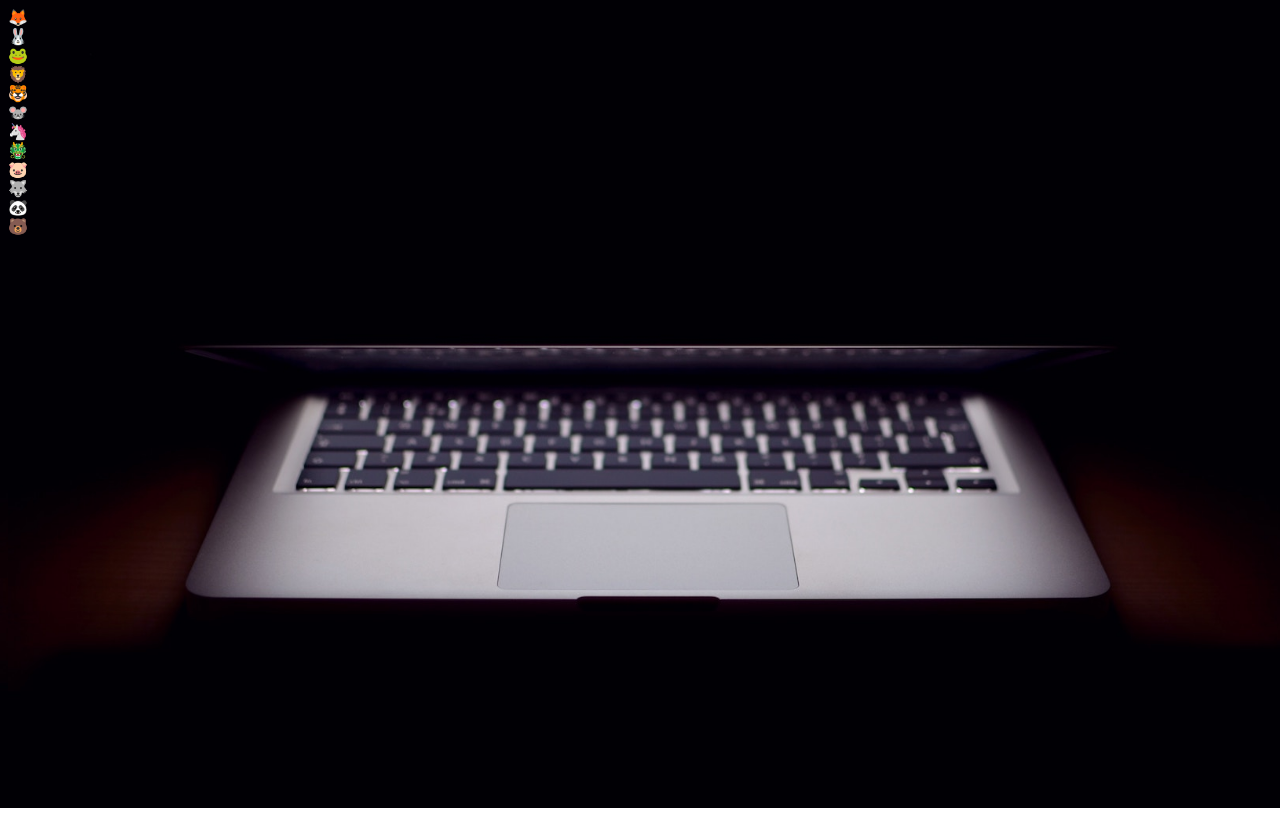
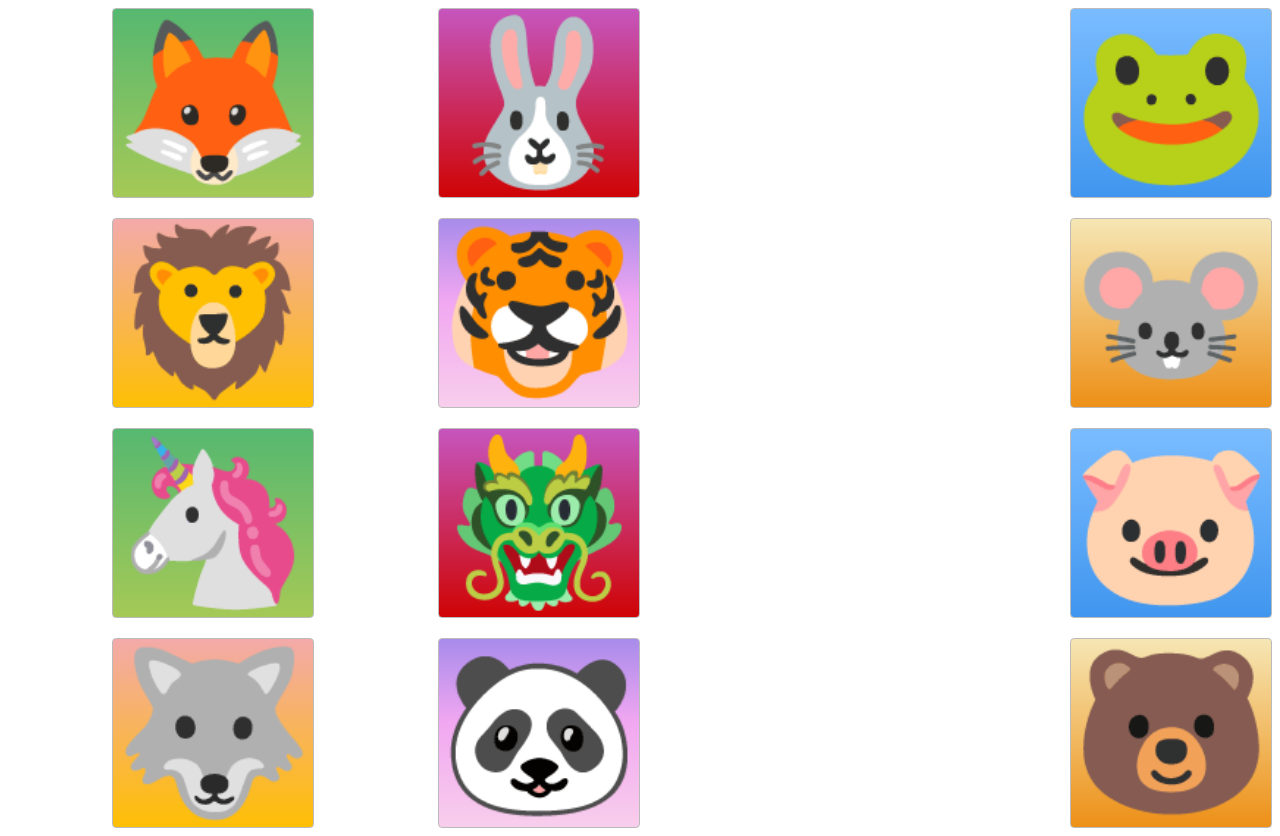
Before and after one commit to arya312/arya312.github.io, a plain HTML site: page index.html in a window 1280 px wide. Before the commit the page ends 808 px from the top, so only its background shows below. Drawn offline with Linux system fonts and the light colour scheme.

Commit message:
Update style.css

```diff
--- a/style.css
+++ b/style.css
@@ -1,42 +1,110 @@
-body,
-html {
-  width: 100%;
-  height: 100%;
-  font-family: 'Montserrat', sans-serif;
-  background: url(header.jpg) no-repeat center center fixed;
-  -webkit-background-size: cover;
-  -moz-background-size: cover;
-  -o-background-size: cover;
-  background-size: cover;
+.container {
+    display: grid;
+    gap: 20px;
+    grid-template-columns: 1fr 1fr 2fr;
+    grid-template-rows: 1fr;
+    justify-items: end;
 }
-hr{
-  border-color: hotpink;
-  border-width: 3px;
-  max-width: 100px;
+.zone {
+    cursor:pointer;
+    /*display:block;*/
+    text-align: center;
+    font-size:10em;
+    border-radius:4px;
+    border:1px solid #bbb;
+    transition: all 0.3s linear;
 }
 
-.buffer{
-  height: 50px;
+.zone:hover {
+    -webkit-box-shadow:rgba(0,0,0,0.8) 0px 5px 15px, inset rgba(0,0,0,0.15) 0px -10px 20px;
+    -moz-box-shadow:rgba(0,0,0,0.8) 0px 5px 15px, inset rgba(0,0,0,0.15) 0px -10px 20px;
+    -o-box-shadow:rgba(0,0,0,0.8) 0px 5px 15px, inset rgba(0,0,0,0.15) 0px -10px 20px;
+    box-shadow:rgba(0,0,0,0.8) 0px 5px 15px, inset rgba(0,0,0,0.15) 0px -10px 20px;
 }
-h1{
-  font-size: 3rem;
-  color: #e0f0ff;
+
+
+/*https://paulund.co.uk/how-to-create-shiny-css-buttons*/
+/***********************************************************************
+ *  Green Background
+ **********************************************************************/
+.green{
+    background: #56B870; /* Old browsers */
+    background: -moz-linear-gradient(top, #56B870 0%, #a5c956 100%); /* FF3.6+ */
+    background: -webkit-gradient(linear, left top, left bottom, color-stop(0%,#56B870), color-stop(100%,#a5c956)); /* Chrome,Safari4+ */
+    background: -webkit-linear-gradient(top, #56B870 0%,#a5c956 100%); /* Chrome10+,Safari5.1+ */
+    background: -o-linear-gradient(top, #56B870 0%,#a5c956 100%); /* Opera 11.10+ */
+    background: -ms-linear-gradient(top, #56B870 0%,#a5c956 100%); /* IE10+ */
+    background: linear-gradient(top, #56B870 0%,#a5c956 100%); /* W3C */
 }
-.btn-xl{
-  padding: 1rem 2rem;
+
+/***********************************************************************
+ *  Red Background
+ **********************************************************************/
+.red{
+    background: #C655BE; /* Old browsers */
+    background: -moz-linear-gradient(top, #C655BE 0%, #cf0404 100%); /* FF3.6+ */
+    background: -webkit-gradient(linear, left top, left bottom, color-stop(0%,#C655BE), color-stop(100%,#cf0404)); /* Chrome,Safari4+ */
+    background: -webkit-linear-gradient(top, #C655BE 0%,#cf0404 100%); /* Chrome10+,Safari5.1+ */
+    background: -o-linear-gradient(top, #C655BE 0%,#cf0404 100%); /* Opera 11.10+ */
+    background: -ms-linear-gradient(top, #C655BE 0%,#cf0404 100%); /* IE10+ */
+    background: linear-gradient(top, #C655BE 0%,#cf0404 100%); /* W3C */
 }
-.btn{
-  font-weight: 700;
-  border-radius: 300px;
-  text-transform: uppercase;
+
+/***********************************************************************
+ *  Yellow Background
+ **********************************************************************/
+.yellow{
+    background: #F3AAAA; /* Old browsers */
+    background: -moz-linear-gradient(top, #F3AAAA 0%, #febf04 100%); /* FF3.6+ */
+    background: -webkit-gradient(linear, left top, left bottom, color-stop(0%,#F3AAAA), color-stop(100%,#febf04)); /* Chrome,Safari4+ */
+    background: -webkit-linear-gradient(top, #F3AAAA 0%,#febf04 100%); /* Chrome10+,Safari5.1+ */
+    background: -o-linear-gradient(top, #F3AAAA 0%,#febf04 100%); /* Opera 11.10+ */
+    background: -ms-linear-gradient(top, #F3AAAA 0%,#febf04 100%); /* IE10+ */
+    background: linear-gradient(top, #F3AAAA 0%,#febf04 100%); /* W3C */
 }
-.btn-primary{
-  background-color: #F05F44;
-  border-color: #F05F44;
+
+/***********************************************************************
+ *  Blue Background
+ **********************************************************************/
+.blue{
+    background: #7abcff; /* Old browsers */
+    background: -moz-linear-gradient(top, #7abcff 0%, #60abf8 44%, #4096ee 100%); /* FF3.6+ */
+    background: -webkit-gradient(linear, left top, left bottom, color-stop(0%,#7abcff), color-stop(44%,#60abf8), color-stop(100%,#4096ee)); /* Chrome,Safari4+ */
+    background: -webkit-linear-gradient(top, #7abcff 0%,#60abf8 44%,#4096ee 100%); /* Chrome10+,Safari5.1+ */
+    background: -o-linear-gradient(top, #7abcff 0%,#60abf8 44%,#4096ee 100%); /* Opera 11.10+ */
+    background: -ms-linear-gradient(top, #7abcff 0%,#60abf8 44%,#4096ee 100%); /* IE10+ */
+    background: linear-gradient(top, #7abcff 0%,#60abf8 44%,#4096ee 100%); /* W3C */
 }
-.btn-primary:hover {
-  background-color:  #ee4b08;
-  border-color: #ee4b08;
-  border-radius: 4px;
-  margin-left: 10px;
+
+/***********************************************************************
+ *  Purple Background
+ **********************************************************************/
+.purple {
+    background: #A88BEB; /* Old browsers */
+    background: -moz-linear-gradient(top, #A88BEB 0%, #F1A7F1 44%, #F8CEEC 100%); /* FF3.6+ */
+    background: -webkit-gradient(linear, left top, left bottom, color-stop(0%,#A88BEB), color-stop(44%,#F1A7F1), color-stop(100%,#F8CEEC)); /* Chrome,Safari4+ */
+    background: -webkit-linear-gradient(top, #A88BEB 0%,#F1A7F1 44%,#F8CEEC 100%); /* Chrome10+,Safari5.1+ */
+    background: -o-linear-gradient(top, #A88BEB 0%,#F1A7F1 44%,#F8CEEC 100%); /* Opera 11.10+ */
+    background: -ms-linear-gradient(top, #A88BEB 0%,#F1A7F1 44%,#F8CEEC 100%); /* IE10+ */
+    background: linear-gradient(top, #A88BEB 0%,#F1A7F1 44%,#F8CEEC 100%); /* W3C */
 }
+
+/***********************************************************************
+ *  Brown Background
+ **********************************************************************/
+.brown {
+    background: #f6e6b4; /* Old browsers */
+    background: -moz-linear-gradient(top, #f6e6b4 0%, #ed9017 100%); /* FF3.6+ */
+    background: -webkit-gradient(linear, left top, left bottom, color-stop(0%,#f6e6b4), color-stop(100%,#ed9017)); /* Chrome,Safari4+ */
+    background: -webkit-linear-gradient(top, #f6e6b4 0%,#ed9017 100%); /* Chrome10+,Safari5.1+ */
+    background: -o-linear-gradient(top, #f6e6b4 0%,#ed9017 100%); /* Opera 11.10+ */
+    background: -ms-linear-gradient(top, #f6e6b4 0%,#ed9017 100%); /* IE10+ */
+    background: linear-gradient(top, #f6e6b4 0%,#ed9017 100%); /* W3C */
+    filter: progid:DXImageTransform.Microsoft.gradient( startColorstr='#f6e6b4', endColorstr='#ed9017',GradientType=0 ); /* IE6-9 */
+}
+
+div:hover {
+    transform: rotateX(360deg);
+    transform-origin: 50% 0;
+    transition-timing-function: 1s;
+}
```
